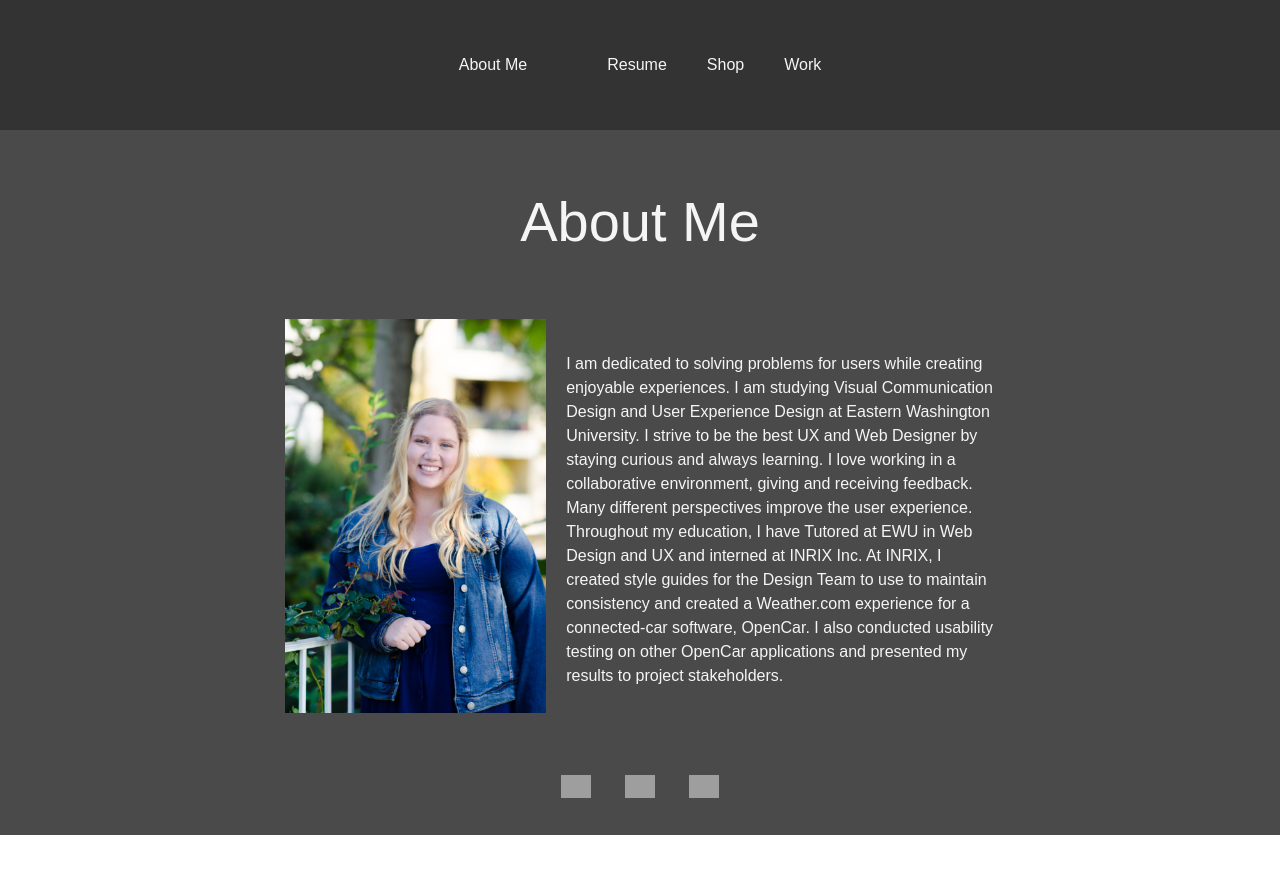
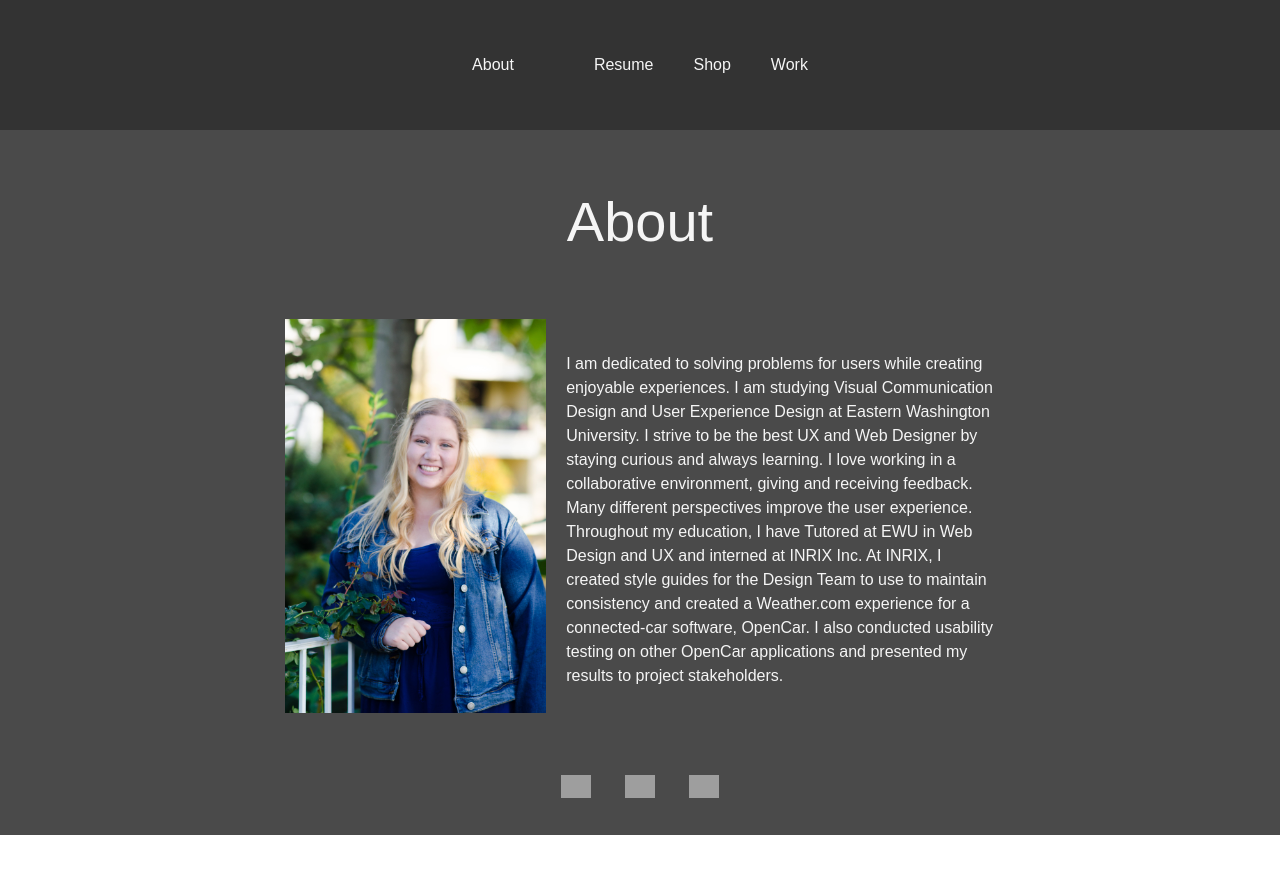
Before and after one commit to vlandguth/valdoes.work, a Jekyll site: the page built from about.markdown, in a window 1280 px wide. Shown: the top 874 px of the page. Built offline with Jekyll 4.4.1, drawn with Linux system fonts in a browser that asks for light colours; grey boxes are pictures that could not be loaded.

```diff
--- a/about.markdown
+++ b/about.markdown
@@ -1,8 +1,10 @@
 ---
-title: About Me
+title: About
 date: 2018-06-07 18:28:00 Z
 position: 0
 profile-image: "/uploads/ValerieLinkedIn-min.jpg"
+gallery-image:
+-
 layout: about
 ---
 
```
